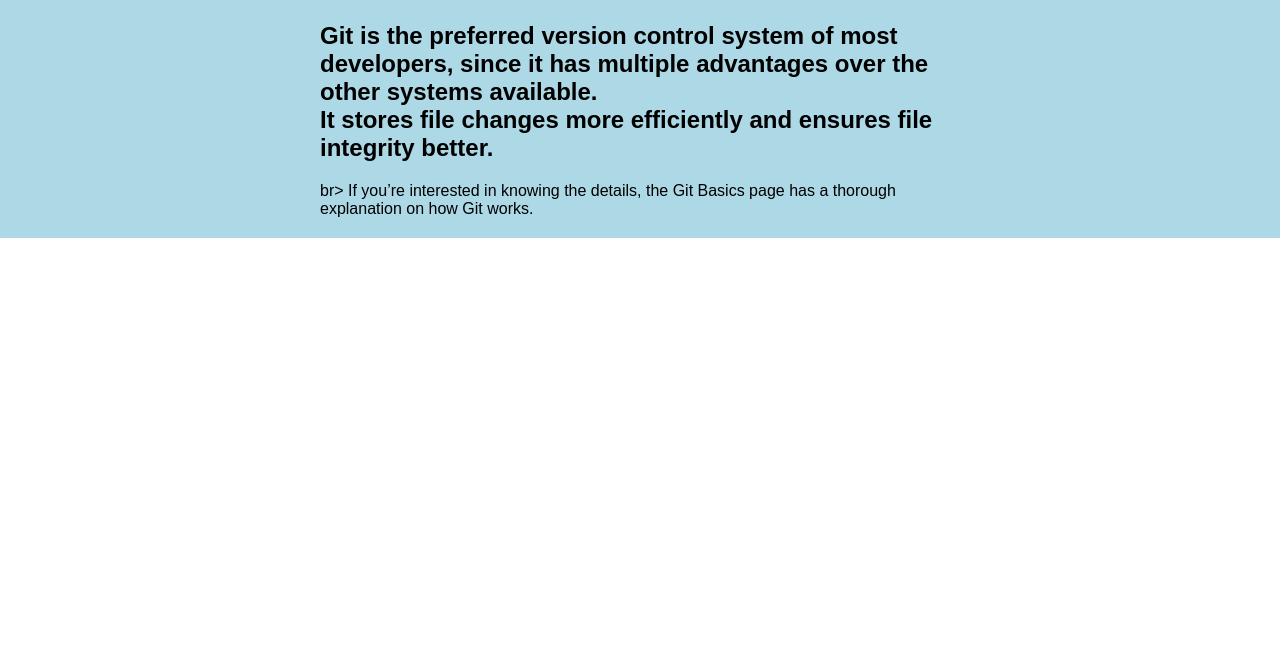
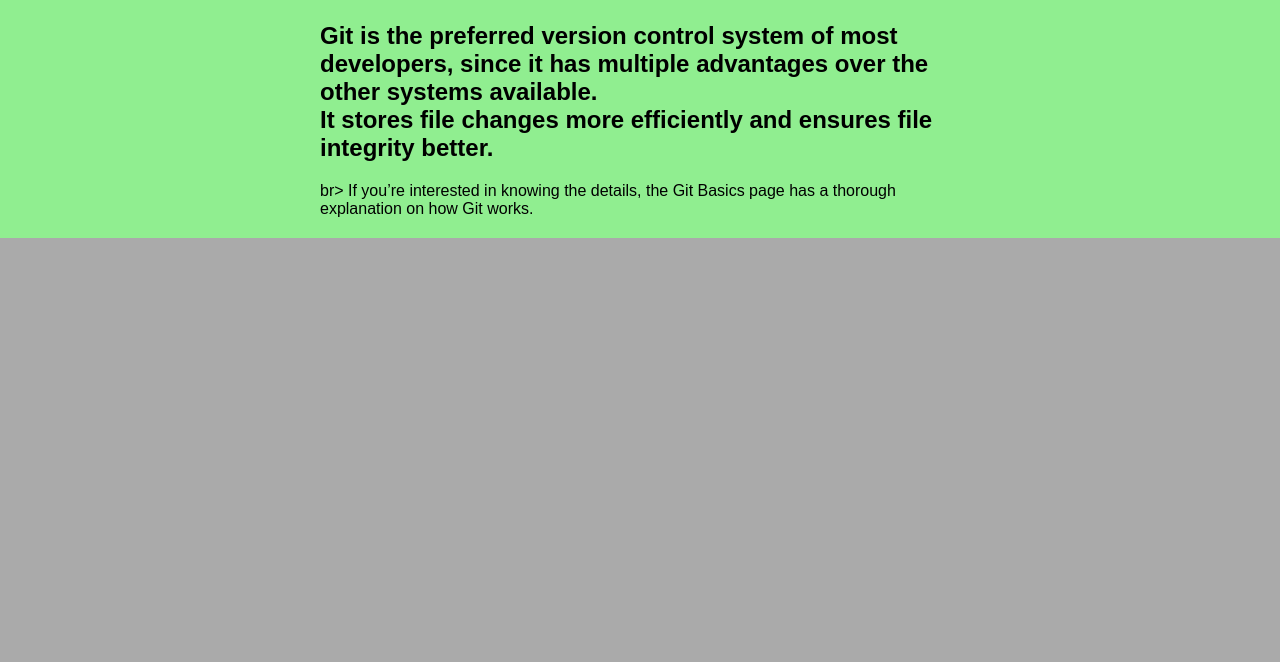
Before and after one commit to Osmanbell/my-first-static-web-app, a website: page src/index.html in a window 1280 px wide. Shown: the part 138-800 px from the top of the page. Drawn offline with Linux system fonts and the light colour scheme.

Commit message:
Update styles.css

```diff
--- a/src/styles.css
+++ b/src/styles.css
@@ -6,7 +6,7 @@
   margin: 0;
   border: 0;
   padding: 0;
-  background-color: #fff;
+  background-color: #aaa;
 }
 
 main {
@@ -21,5 +21,5 @@
 }
 
 body {
-  background-color: lightblue;
+  background-color: lightgreen;
 }
```
